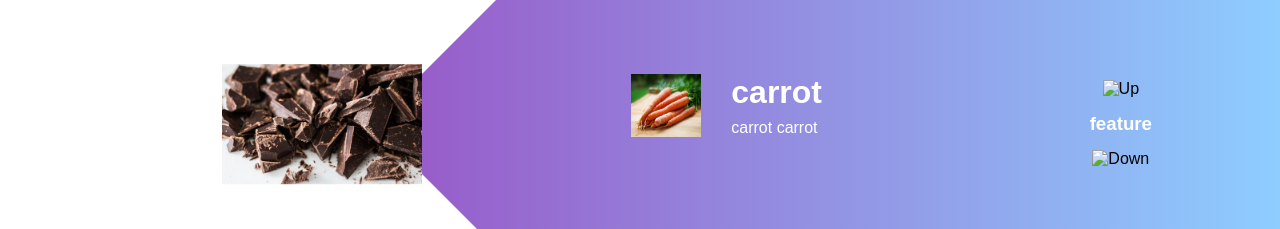
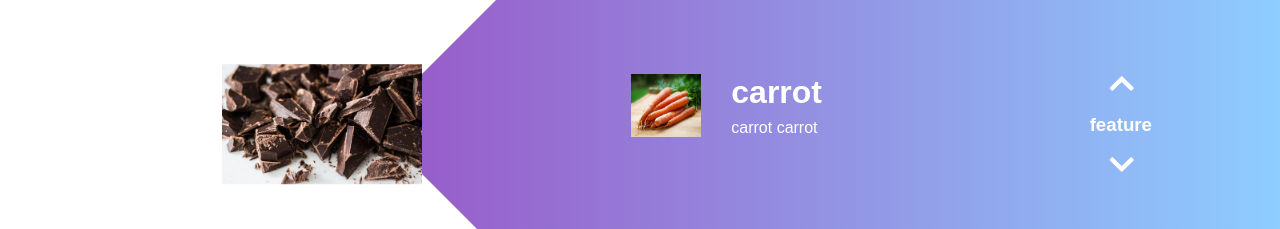
Before and after one commit to hareeshcs33/javascript-simple-RotateList, a plain HTML site: page index.html in a window 1280 px wide. Shown: the part 276-505 px from the top of the page. Drawn offline with Linux system fonts and the light colour scheme.

Commit message:
up and down arrow icons added.

```diff
--- a/index.html
+++ b/index.html
@@ -3,6 +3,10 @@
 <head>
     <meta name="viewport" content="width=device-width, initial-scale=1">
     <link href="./style.css" rel="stylesheet">
+
+    <!-- Font Awesome icons (free version)-->
+    <script src="https://use.fontawesome.com/releases/v5.13.0/js/all.js" crossorigin="anonymous"></script>
+
 </head>
 <body>
 <div class="main">
@@ -56,9 +60,9 @@
     </div>
 
     <div class="controls">
-        <img src="images/arrow.png" alt="Up" id="upBtn">
+        <div id="upBtn"><i class="fas fa-chevron-left up-arrow"></i></div>
         <h3>feature</h3>
-        <img src="images/arrow.png" alt="Down" id="downBtn">
+        <div id="downBtn"><i class="fas fa-chevron-left down-arrow"></i></div>
     </div>
 </div>
 
--- a/style.css
+++ b/style.css
@@ -3,6 +3,7 @@
     margin: 0;
     padding: 0;
     font-family: sans-serif;
+    /* transition: 1s; */
 }
 
 .main {
@@ -118,11 +119,12 @@ nav {
 #upBtn {
     width: 15px;
     cursor: pointer;
+    margin: auto;
 }
 #downBtn {
     width: 15px;
     cursor: pointer;
-    /* transform: rotate(180deg); */
+    margin: auto;
 }
 .overlay {
     width: 0;
@@ -136,3 +138,20 @@ nav {
     top: 0;
     z-index: 1;
 }
+.up-arrow,
+.down-arrow {
+    color: #fff;
+    font-size: 28px;
+    transition: 1s;
+}
+.up-arrow:hover,
+.down-arrow:hover {
+    color: #000;
+    cursor: pointer;
+}
+.up-arrow {
+    transform: rotate(90deg);
+}
+.down-arrow {
+    transform: rotate(-90deg);
+}
```
